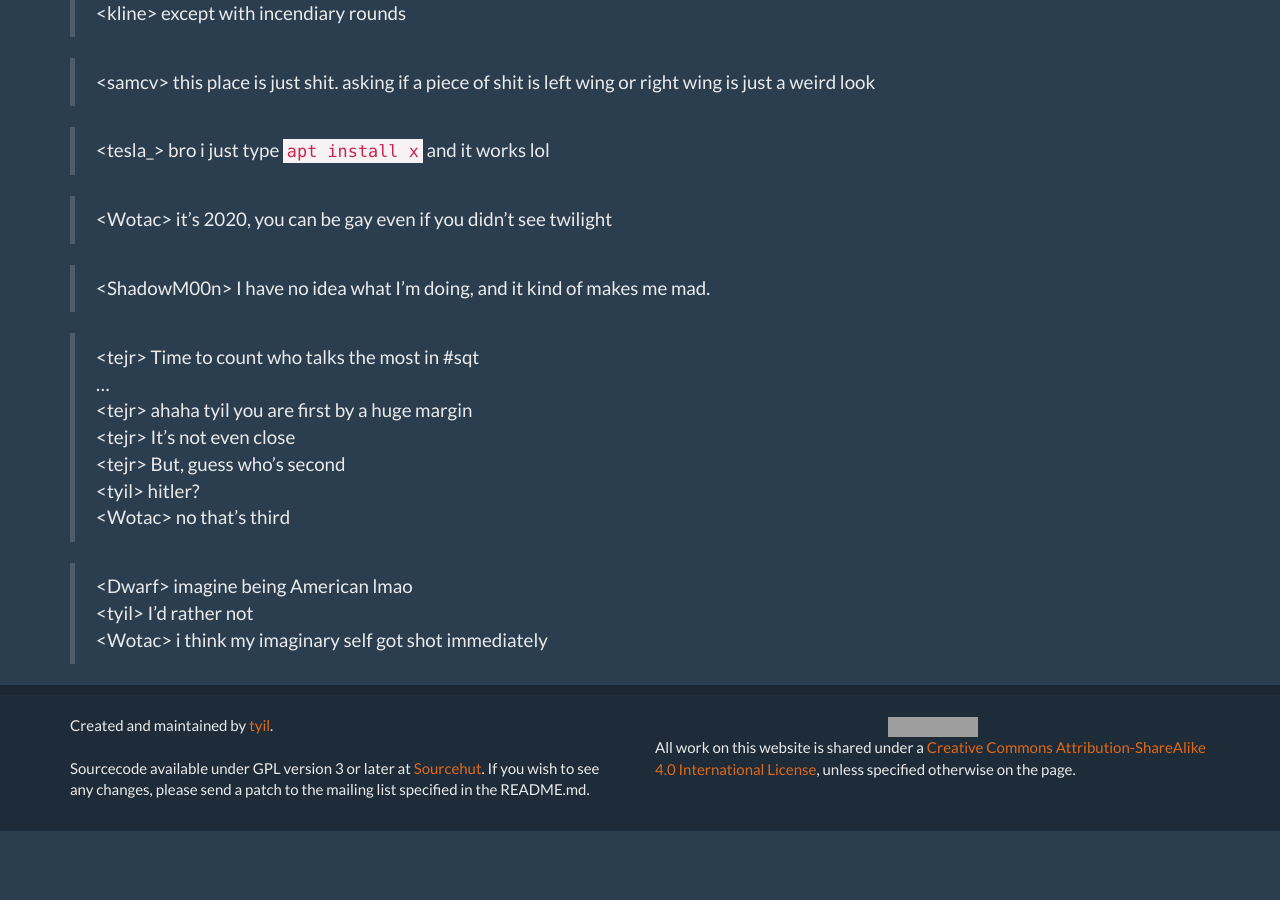
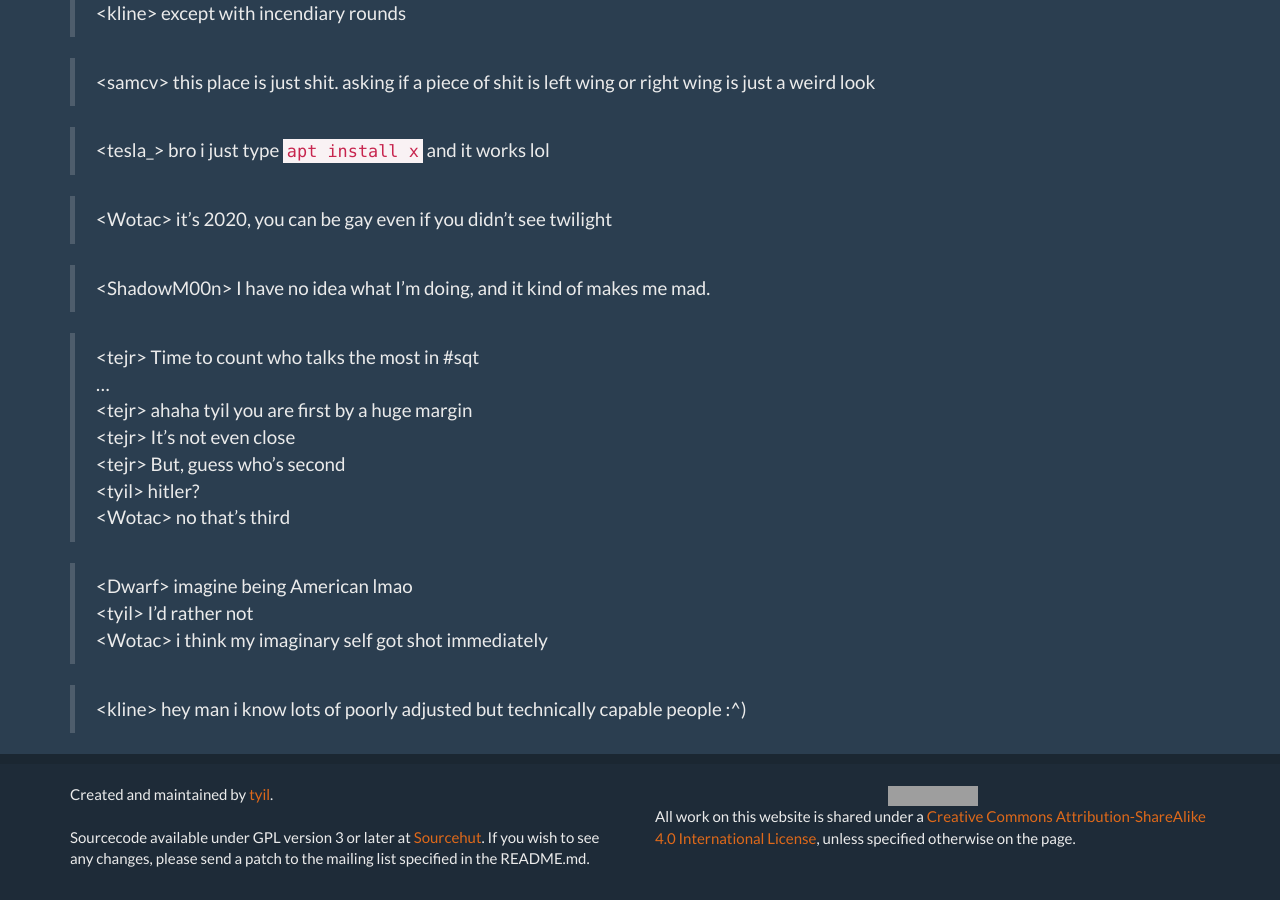
Before and after one commit to scriptkitties/fglt, a Jekyll site: the page built from irc.md, in a window 1280 px wide and 900 px high, scrolled down 1103 px. Built offline with Jekyll 4.4.1, drawn with Linux system fonts in a browser that asks for light colours; before the commit the page ends 1934 px from its top, so only the background shows below that; grey boxes are pictures that could not be loaded.

Commit message:
Add a quote from kline about maladjustment

```diff
--- a/irc.md
+++ b/irc.md
@@ -65,3 +65,5 @@ connect to the IRC network.
 > &lt;Dwarf&gt; imagine being American lmao
 > &lt;tyil&gt; I'd rather not
 > &lt;Wotac&gt; i think my imaginary self got shot immediately
+
+> &lt;kline&gt; hey man i know lots of poorly adjusted but technically capable people :^)
```
